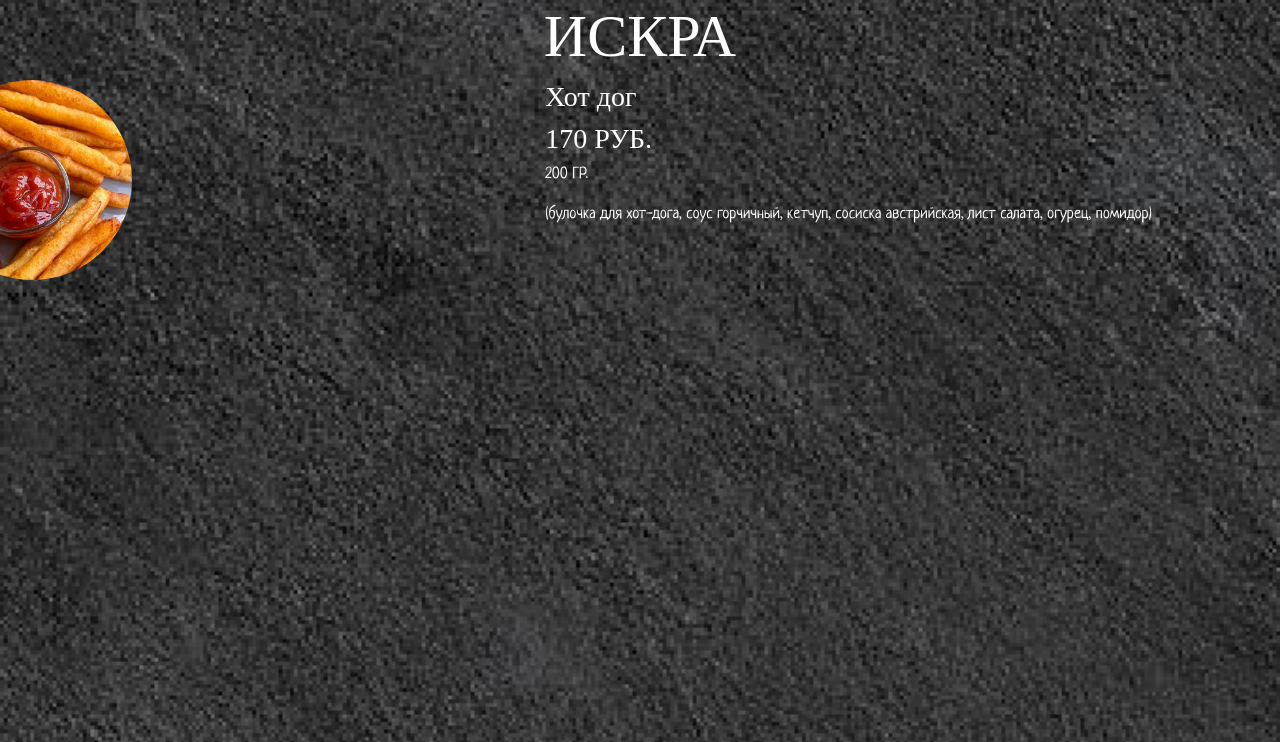
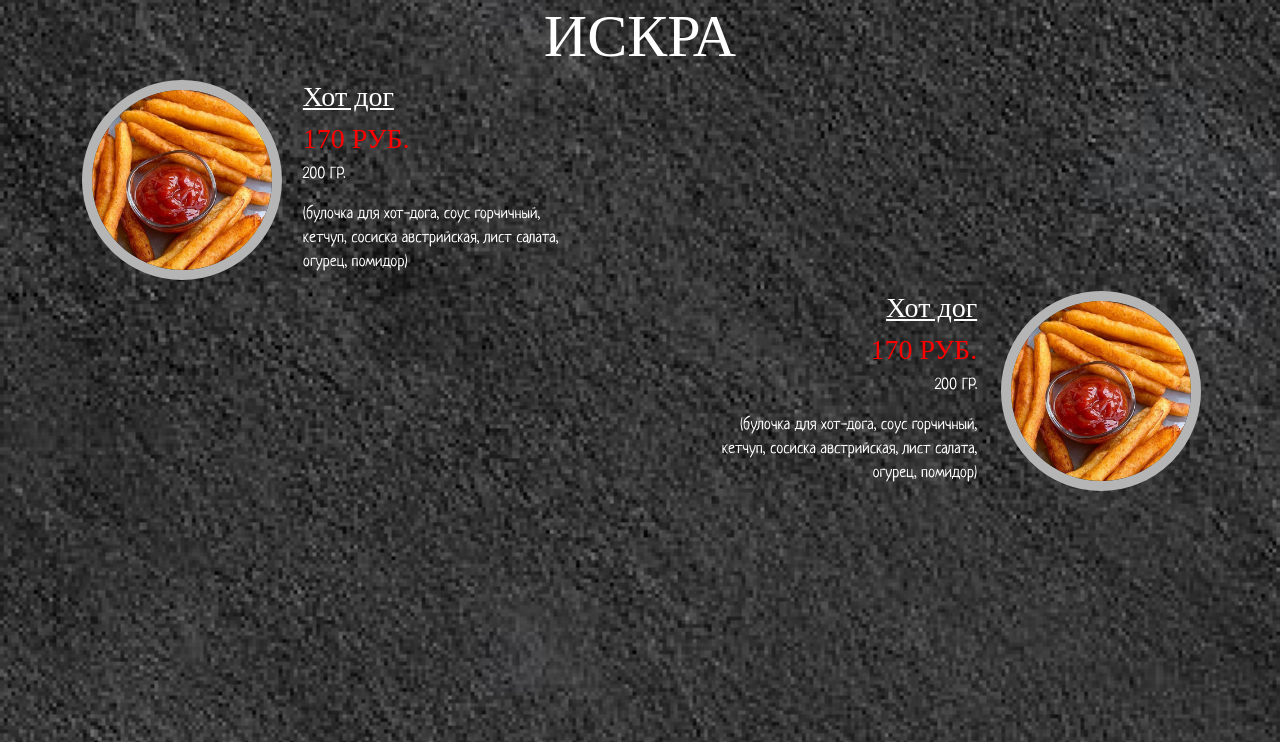
Before and after one commit to Liromanz/iskra_site, a Django app: page / in a window 1280 px wide. Shown: the top 742 px of the page. Run offline with Django 5.2, Linux system fonts and the light colour scheme.

Commit message:
сделана вторая карточка, но они очень странно действуют при сжатии экрана. однако есть адаптив. шрифт работает на edge

```diff
--- a/menu/static/menu/css/main.css
+++ b/menu/static/menu/css/main.css
@@ -1,14 +1,5 @@
 
 
-@font-face {
-  font-family: 'DS Eraser Cyr';
-	src: url('../fonts/ds_eraser_cyr.eot'); /* IE 9 Compatibility Mode */
-	src: url('../fonts/ds_eraser_cyr.eot?#iefix') format('embedded-opentype'), /* IE < 9 */
-		url('../fonts/ds_eraser_cyr.woff2') format('woff2'), /* Super Modern Browsers */
-		url('../fonts/ds_eraser_cyr.woff') format('woff'), /* Firefox >= 3.6, any other modern browser */
-		url('../fonts/ds_eraser_cyr.ttf') format('truetype'), /* Safari, Android, iOS */
-		url('../fonts/ds_eraser_cyr.svg#ds_eraser_cyr') format('svg'); /* Chrome < 4, Legacy iOS */
-}
 
 @font-face {
   font-family: "Neucha";
@@ -16,6 +7,10 @@
 }
 
 
+@font-face {
+  font-family: "DS Eraser Cyr";
+	src: url("../fonts/DS Eraser Cyr.ttf"); /* IE 9 Compatibility Mode */
+}
 
 body {
     background-image: url('../img/background.png');
@@ -37,31 +32,28 @@ body {
     }
 
     h3{
-        font-family: 'DsEraser';
+        font-family: "DS Eraser Cyr";
+    }
+
+    .dish-name{
         color: white;
+        text-decoration: underline;
+    }
+    .dish-price{
+        color: red;
     }
 
     .dish-card {
+        width: 530px;
+
         .dish {
             height: 200px;
             width: 200px;
             border-radius: 100px;
             position: relative;
-            right: 80px;
-            /*border: 10px solid transparent;*/
-            /*border-image: radial-gradient(ellipse farthest-corner at 50% 50%, rgba(62, 62, 62, 1) 82%, rgba(255, 255, 255, 1) 100%);*/
+            border: 10px solid transparent;
+            border-color: #b5b5b5;
         }
 
-        .dish::before {
-            content: "";
-            position: absolute;
-            top: -2px;
-            bottom: -2px;
-            left: -2px;
-            right: -2px;
-            background: linear-gradient(35deg, red, green);
-            border-radius: 34px;
-            z-index: -1;
-        }
     }
 }
--- a/menu/templates/main_menu.html
+++ b/menu/templates/main_menu.html
@@ -6,27 +6,41 @@
     <meta charset="UTF-8">
     <meta name="viewport"
           content="width=device-width, user-scalable=no, initial-scale=1.0, maximum-scale=1.0, minimum-scale=1.0">
-    <link href="https://cdn.jsdelivr.net/npm/bootstrap@5.0.2/dist/css/bootstrap.min.css" rel="stylesheet" integrity="sha384-EVSTQN3/azprG1Anm3QDgpJLIm9Nao0Yz1ztcQTwFspd3yD65VohhpuuCOmLASjC" crossorigin="anonymous">
+    <link href="https://cdn.jsdelivr.net/npm/bootstrap@5.0.2/dist/css/bootstrap.min.css" rel="stylesheet"
+          integrity="sha384-EVSTQN3/azprG1Anm3QDgpJLIm9Nao0Yz1ztcQTwFspd3yD65VohhpuuCOmLASjC" crossorigin="anonymous">
     <link rel="stylesheet" href="{% static 'menu/css/main.css' %}">
     <title>Кафе ИСКРА - Меню</title>
 </head>
-<body class="container-fluid text-center">
+<body class="text-center">
 <h1>ИСКРА</h1>
-<div class="row dish-card">
+<div class="container-sm">
+    <div class="row dish-card ">
         <div class="col-5 d-flex">
-        <img class="dish float-right" src="{% static 'menu/img/3faad098ad17f3dd5cf6f7bf9d792f1e.jpg' %}" alt="">
+            <img class="dish" src="{% static 'menu/img/3faad098ad17f3dd5cf6f7bf9d792f1e.jpg' %}" alt="">
+        </div>
+        <div class="col-7 text-start">
+            <h3 class="dish-name">Хот дог</h3>
+            <h3 class="dish-price">170 РУБ.</h3>
+            <p>200 ГР.</p>
+            <p>(булочка для хот-дога, соус горчичный, кетчуп, сосиска австрийская, лист салата, огурец, помидор)</p>
+        </div>
     </div>
-    <div class="col-7 text-start">
-        <h3>Хот дог</h3>
-        <h3>170 РУБ.</h3>
-        <p>200 ГР.</p>
-        <p>(булочка для хот-дога, соус горчичный, кетчуп, сосиска австрийская, лист салата, огурец, помидор)</p>
+    <div class="row dish-card ms-auto">
+        <div class="col-7 text-end">
+            <h3 class="dish-name">Хот дог</h3>
+            <h3 class="dish-price">170 РУБ.</h3>
+            <p>200 ГР.</p>
+            <p>(булочка для хот-дога, соус горчичный, кетчуп, сосиска австрийская, лист салата, огурец, помидор)</p>
+        </div>
+        <div class="col-5 d-flex">
+            <img class="dish" src="{% static 'menu/img/3faad098ad17f3dd5cf6f7bf9d792f1e.jpg' %}" alt="">
+        </div>
     </div>
-
 </div>
-<div class="row"></div>
 
 
 </body>
-<script src="https://cdn.jsdelivr.net/npm/bootstrap@5.0.2/dist/js/bootstrap.bundle.min.js" integrity="sha384-MrcW6ZMFYlzcLA8Nl+NtUVF0sA7MsXsP1UyJoMp4YLEuNSfAP+JcXn/tWtIaxVXM" crossorigin="anonymous"></script>
+<script src="https://cdn.jsdelivr.net/npm/bootstrap@5.0.2/dist/js/bootstrap.bundle.min.js"
+        integrity="sha384-MrcW6ZMFYlzcLA8Nl+NtUVF0sA7MsXsP1UyJoMp4YLEuNSfAP+JcXn/tWtIaxVXM"
+        crossorigin="anonymous"></script>
 </html>
```
Also changed, not shown: menu/static/menu/fonts/DS Eraser Cyr.ttf (renamed from menu/static/menu/fonts/DS-Eraser-Cyr.ttf), menu/static/menu/fonts/ds_eraser_cyr.ttf (deleted), menu/static/menu/fonts/ds_eraser_cyr.woff (deleted), menu/static/menu/fonts/ds_eraser_cyr.woff2 (deleted), menu/static/menu/fonts/ofont.ru_DS Eraser Cyr.ttf (deleted), 2 other files.
